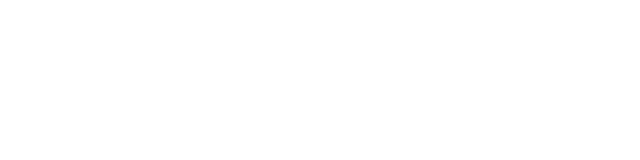
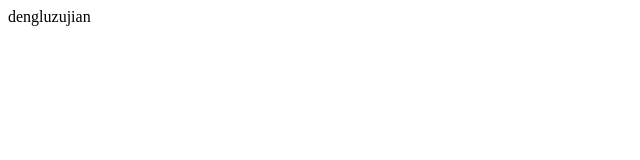
Before and after one commit to chengmei08/mallmanager54, a Vue app: page /#/login in a window 1280 px wide. Shown: the top 160 px of the page, without its empty margins (0-640 px from the left). Built offline with nearby package versions, Linux system fonts and the light colour scheme.

Commit message:
'新建分支login组件''

```diff
--- /dev/null
+++ b/src/components/login/login.vue
@@ -0,0 +1,13 @@
+<template>
+  <div>dengluzujian </div>
+</template>
+
+<script>
+export default {
+
+}
+</script>
+
+<style>
+
+</style>
--- a/src/router/index.js
+++ b/src/router/index.js
@@ -1,12 +1,17 @@
 import Vue from 'vue'
 import Router from 'vue-router'
+// import Login from '../components/login/login.vue'
+// @指的是src下 相当于 ./src
+import Login from '@/components/login/login.vue'
 
 Vue.use(Router)
 
 export default new Router({
   routes: [
     {
-      path: '/'
+      name:'login',
+      path: '/login',
+      component:Login
     }
   ]
 })
```
Also changed, not shown: 1 other file (tests, documents, lock files or other folders).
